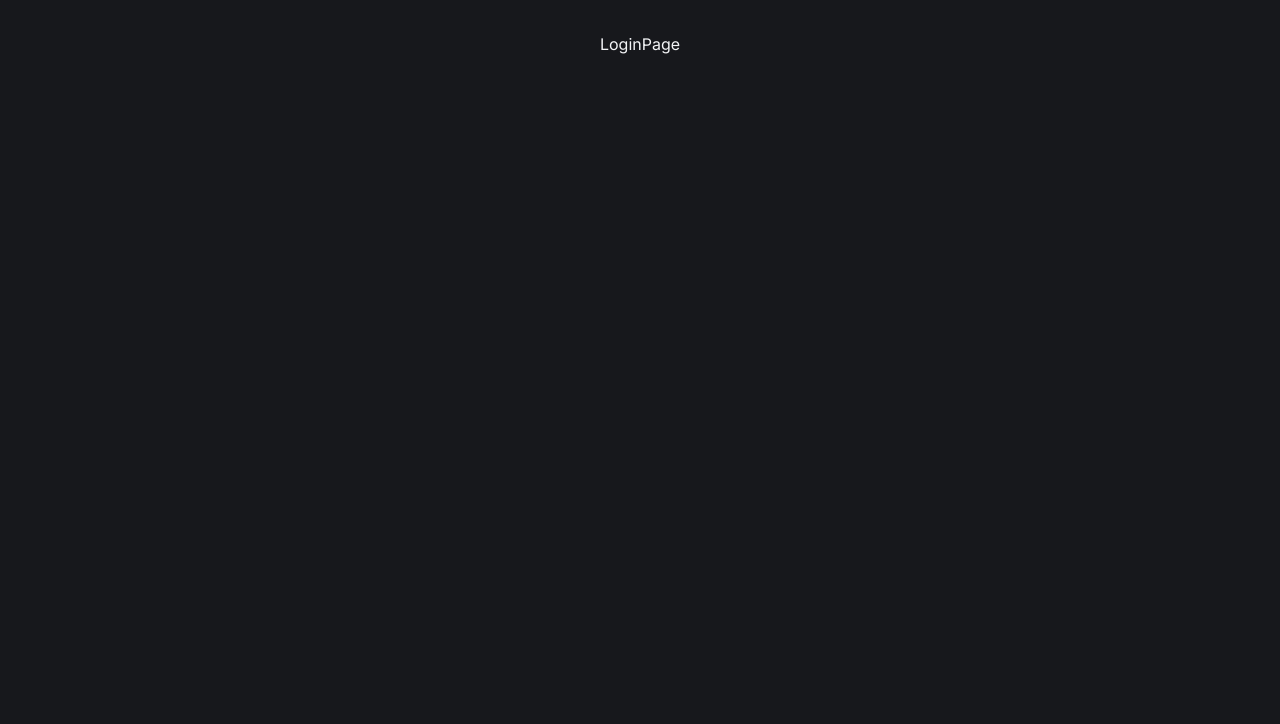
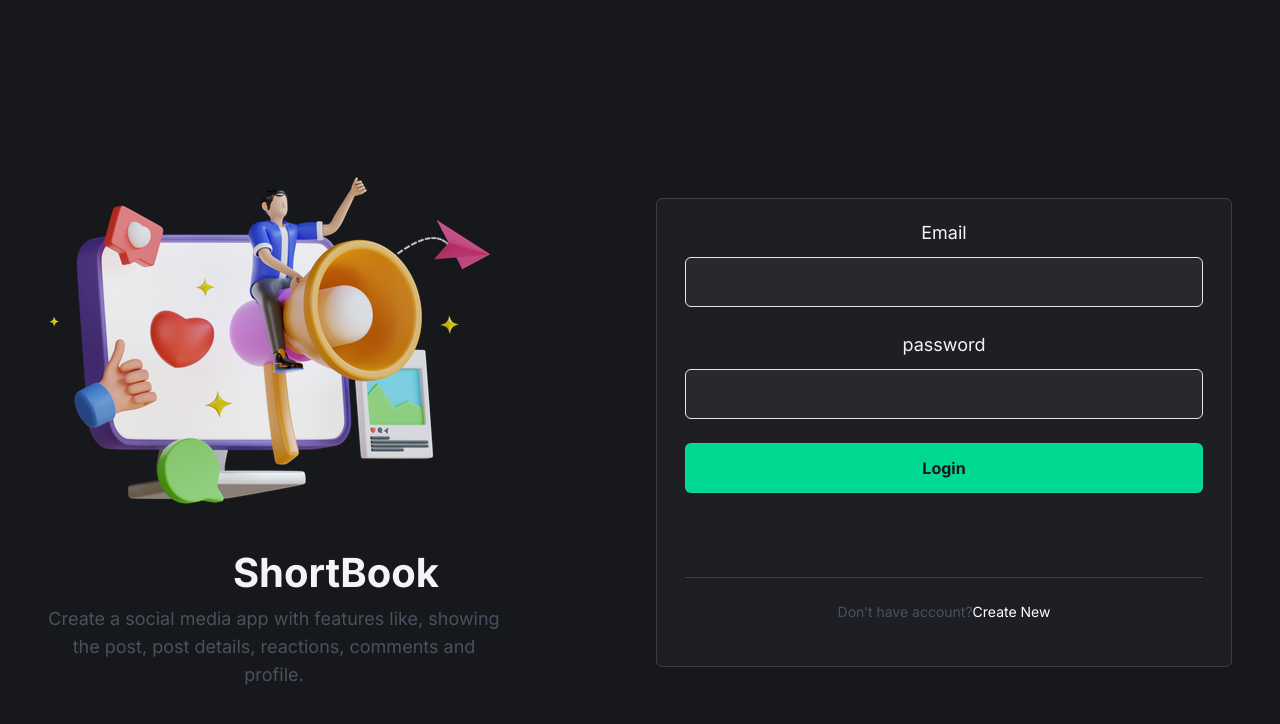
Before and after one commit to abdurraihan/shortBook-Frontend, a React (Vite) app: page /login in a window 1280 px wide. Shown: the top 724 px of the page. Built offline with nearby package versions, Linux system fonts and the light colour scheme.

Commit message:
make loging and header

```diff
--- a/package.json
+++ b/package.json
@@ -13,6 +13,7 @@
     "@tailwindcss/typography": "^0.5.15",
     "react": "^18.3.1",
     "react-dom": "^18.3.1",
+    "react-hook-form": "^7.53.0",
     "react-router-dom": "^6.26.2",
     "tailwind": "^4.0.0"
   },
--- a/src/Pages/HomePage.jsx
+++ b/src/Pages/HomePage.jsx
@@ -1,5 +1,12 @@
 import React from "react";
 
+import Header from "../components/common/Header";
+
 export default function HomePage() {
-  return <div>HomePage</div>;
+  return (
+    <>
+      <Header />
+      <p> home page</p>
+    </>
+  );
 }
--- a/src/Pages/LoginPage.jsx
+++ b/src/Pages/LoginPage.jsx
@@ -1,5 +1,44 @@
-import React from "react";
+import { Link } from "react-router-dom";
+import AuthIllustration from "../assets/images/auth_illustration.png";
+import LoginForm from "../components/auth/LoginForm";
+export default function LoginPage() {
+  return (
+    <main className="flex min-h-screen items-center justify-center bg-deepDark py-8">
+      <div className="max-w-[1368px] flex-1">
+        <div className="container grid items-center gap-8 lg:grid-cols-2">
+          <div>
+            <img
+              className="mb-12 max-w-full max-lg:hidden"
+              src={AuthIllustration}
+              alt="auth_illustration"
+            />
+            <div>
+              <h1 className="mb-3 text-4xl font-bold lg:text-[40px]">
+                ShortBook
+              </h1>
+              <p className="max-w-[452px] text-gray-600/95 lg:text-lg">
+                Create a social media app with features like, showing the post,
+                post details, reactions, comments and profile.
+              </p>
+            </div>
+          </div>
 
-export default function LoginPage() {
-  return <div>LoginPage</div>;
+          <div className="card">
+            <LoginForm></LoginForm>
+            <div className="py-4 lg:py-6">
+              <p className="text-center text-xs text-gray-600/95 lg:text-sm">
+                Don’t have account?
+                <Link
+                  className="text-white transition-all hover:text-lwsGreen hover:underline"
+                  to={"/register"}
+                >
+                  Create New
+                </Link>
+              </p>
+            </div>
+          </div>
+        </div>
+      </div>
+    </main>
+  );
 }
--- /dev/null
+++ b/src/components/auth/LoginForm.jsx
@@ -0,0 +1,63 @@
+import { useForm } from "react-hook-form";
+import { useNavigate } from "react-router-dom";
+import Fild from "../common/Fild";
+
+export default function LoginForm() {
+  const navigate = useNavigate();
+  const {
+    register,
+    handleSubmit,
+    formState: { errors },
+  } = useForm();
+
+  const submitForm = (formData) => {
+    console.log(formData);
+    navigate("/");
+  };
+
+  return (
+    <form
+      className="border-b border-[#3F3F3F] pb-10 lg:pb-[60px]"
+      onSubmit={handleSubmit(submitForm)}
+    >
+      <Fild label="Email" error={errors.email}>
+        <input
+          {...register("email", { required: "Email ID is Required" })}
+          className={`auth-input ${
+            errors.email ? "border-red-500" : "border-gray-200"
+          } `}
+          type="email"
+          name="email"
+          id="email"
+        />
+      </Fild>
+
+      <Fild label="password" error={errors.password}>
+        <input
+          {...register("password", {
+            required: "password is Required",
+            minLength: {
+              value: 8,
+              message: "Your password must be at least 8 chareacter",
+            },
+          })}
+          className={`auth-input ${
+            errors.password ? "border-red-500" : "border-gray-200"
+          } `}
+          type="password"
+          name="password"
+          id="password"
+        />
+      </Fild>
+
+      <Fild>
+        <button
+          className="auth-input bg-lwsGreen font-bold text-deepDark transition-all hover:opacity-90"
+          type="submit"
+        >
+          Login
+        </button>
+      </Fild>
+    </form>
+  );
+}
--- /dev/null
+++ b/src/components/auth/Logout.jsx
@@ -0,0 +1,16 @@
+import { useNavigate } from "react-router-dom";
+import LogoutIcon from "../../assets/icons/logout.svg";
+
+export default function Logout() {
+  const navigate = useNavigate();
+
+  const handleLogout = () => {
+    navigate("/login");
+  };
+
+  return (
+    <button className="icon-btn" onClick={handleLogout}>
+      <img src={LogoutIcon} alt="LogoutIcon" />
+    </button>
+  );
+}
--- /dev/null
+++ b/src/components/common/Fild.jsx
@@ -0,0 +1,31 @@
+import React from "react";
+
+export default function Fild({ label, children, htmlFor, error }) {
+  const id = htmlFor || getChildId(children);
+
+  return (
+    <div className="form-control">
+      {label && (
+        <label htmlFor={id} className="auth-label">
+          {label}
+        </label>
+      )}
+      {children}
+      {!!error && (
+        <div role="alert" className="text-red-600">
+          {error.message}
+        </div>
+      )}
+    </div>
+  );
+}
+
+const getChildId = (children) => {
+  const child = React.Children.only(children);
+
+  if (child && child.props && "id" in child.props) {
+    return child.props.id;
+  }
+
+  return null;
+};
--- /dev/null
+++ b/src/components/common/Header.jsx
@@ -0,0 +1,45 @@
+import Home from "../../assets/icons/home.svg";
+import Notification from "../../assets/icons/notification.svg";
+import Abater from "../../assets/images/avatars/avatar_1.png";
+import Logo from "../../assets/images/logo.svg";
+
+import { Link } from "react-router-dom";
+
+import Logout from "../auth/Logout";
+
+export default function Header() {
+  return (
+    <nav className="sticky top-0 z-50 border-b border-[#3F3F3F] bg-[#1E1F24] py-4">
+      <div className="container flex flex-col items-center justify-between gap-6 sm:flex-row">
+        <Link>
+          <img
+            className="max-w-[100px] rounded-full lg:max-w-[130px]"
+            src={Logo}
+          />
+        </Link>
+      </div>
+
+      <div className="flex items-center space-x-4">
+        <Link href="./index.html" className="btn-primary">
+          <img src={Home} alt="Home" />
+          Home
+        </Link>
+
+        <button className="icon-btn">
+          <img src={Notification} alt="Notification" />
+        </button>
+
+        <Logout></Logout>
+
+        <Link to="/me" className="flex-center !ml-8 gap-3">
+          <span className="text-lg font-medium lg:text-xl">Sumit</span>
+          <img
+            className="max-h-[32px] max-w-[32px] lg:max-h-[44px] lg:max-w-[44px]"
+            src={Abater}
+            alt=""
+          />
+        </Link>
+      </div>
+    </nav>
+  );
+}
```
Also changed, not shown: 1 other file (tests, documents, lock files or other folders).
